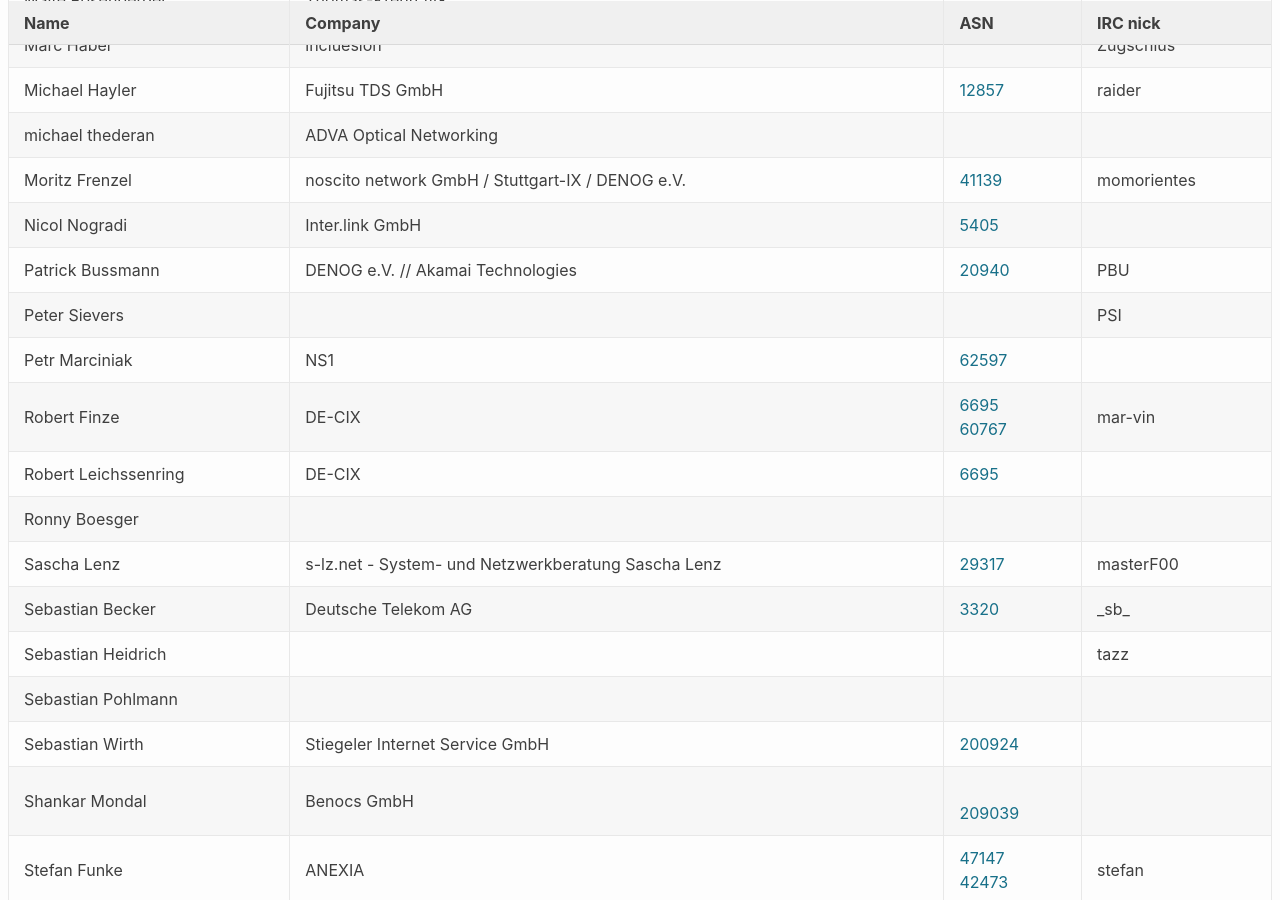
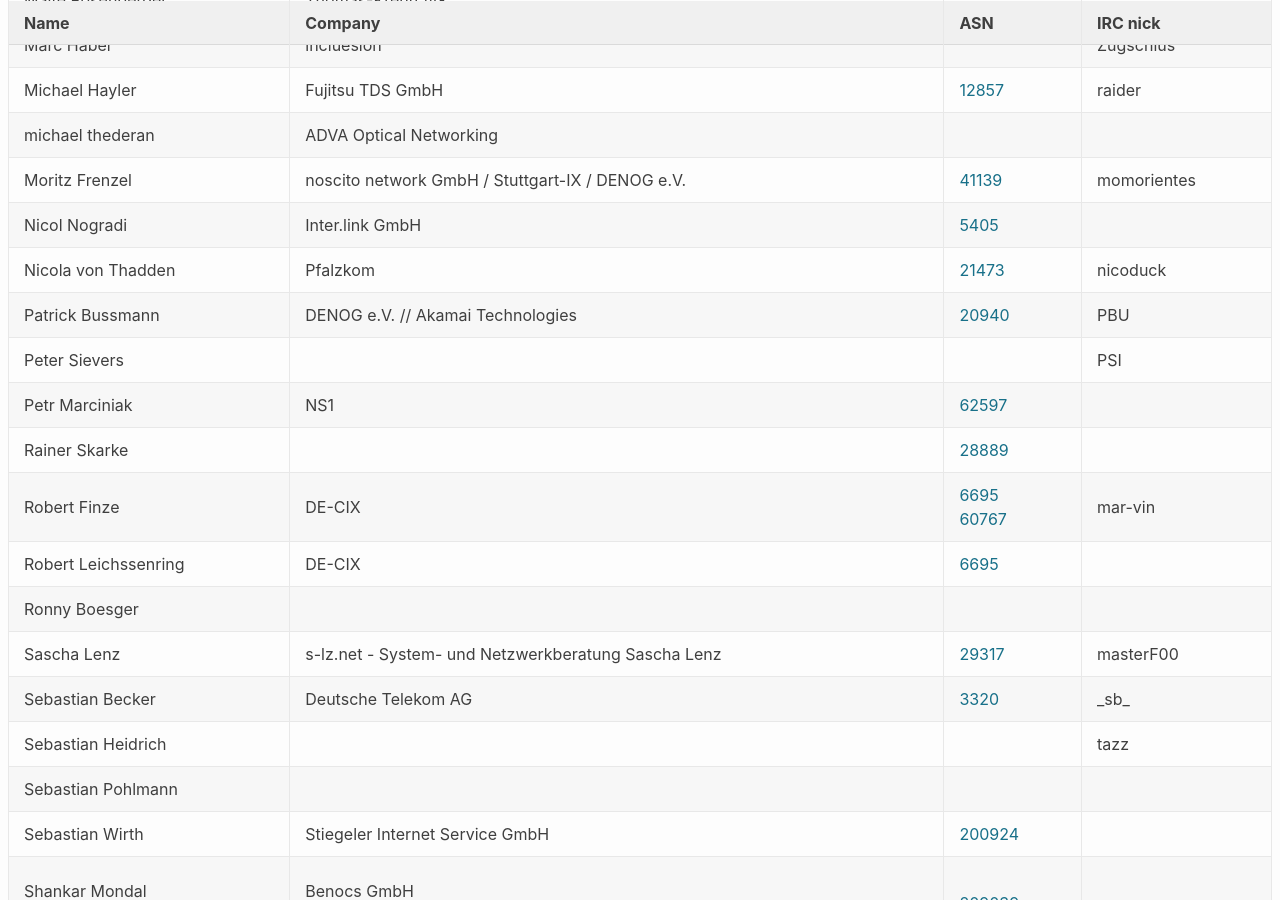
Before and after one commit to denog/pretix-attendeelist, a Jekyll site: the page built from leadershipmeetup202201/index.markdown, in a window 1280 px wide and 900 px high, scrolled down 1270 px. Built offline with Jekyll 4.4.1, drawn with Linux system fonts in a browser that asks for light colours.

Commit message:
Latest data: Tue Mar  8 16:38:06 UTC 2022

```diff
--- a/_data/attendees_meetup_leader_2022-01.json
+++ b/_data/attendees_meetup_leader_2022-01.json
@@ -186,6 +186,12 @@
     "asn": "41139"
   },
   {
+    "name": "Nicola von Thadden",
+    "company": "Pfalzkom",
+    "irc": "nicoduck",
+    "asn": "21473"
+  },
+  {
     "name": "Nicol Nogradi",
     "company": "Inter.link GmbH",
     "irc": null,
@@ -208,6 +214,12 @@
     "company": "NS1",
     "irc": null,
     "asn": "62597"
+  },
+  {
+    "name": "Rainer Skarke",
+    "company": null,
+    "irc": null,
+    "asn": "28889"
   },
   {
     "name": "Robert Finze",
```
